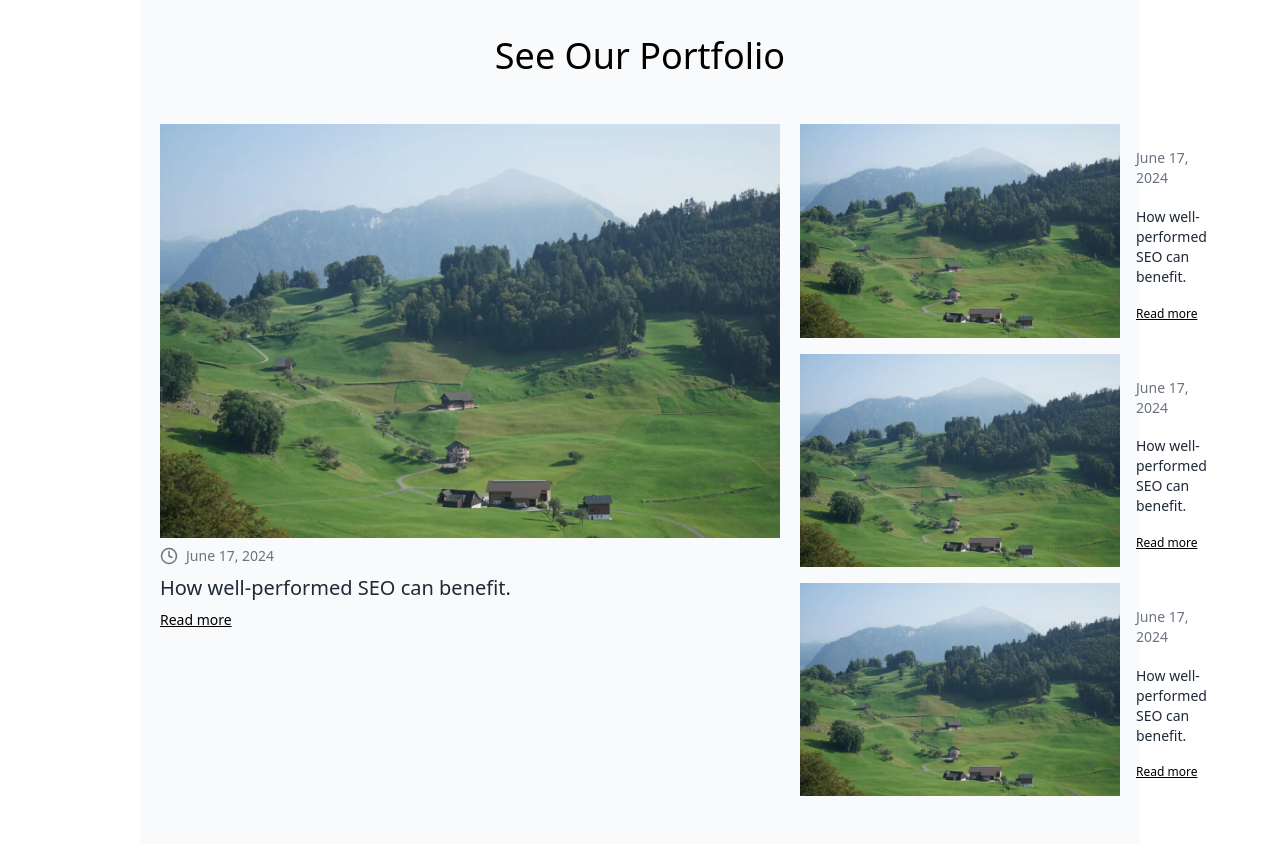
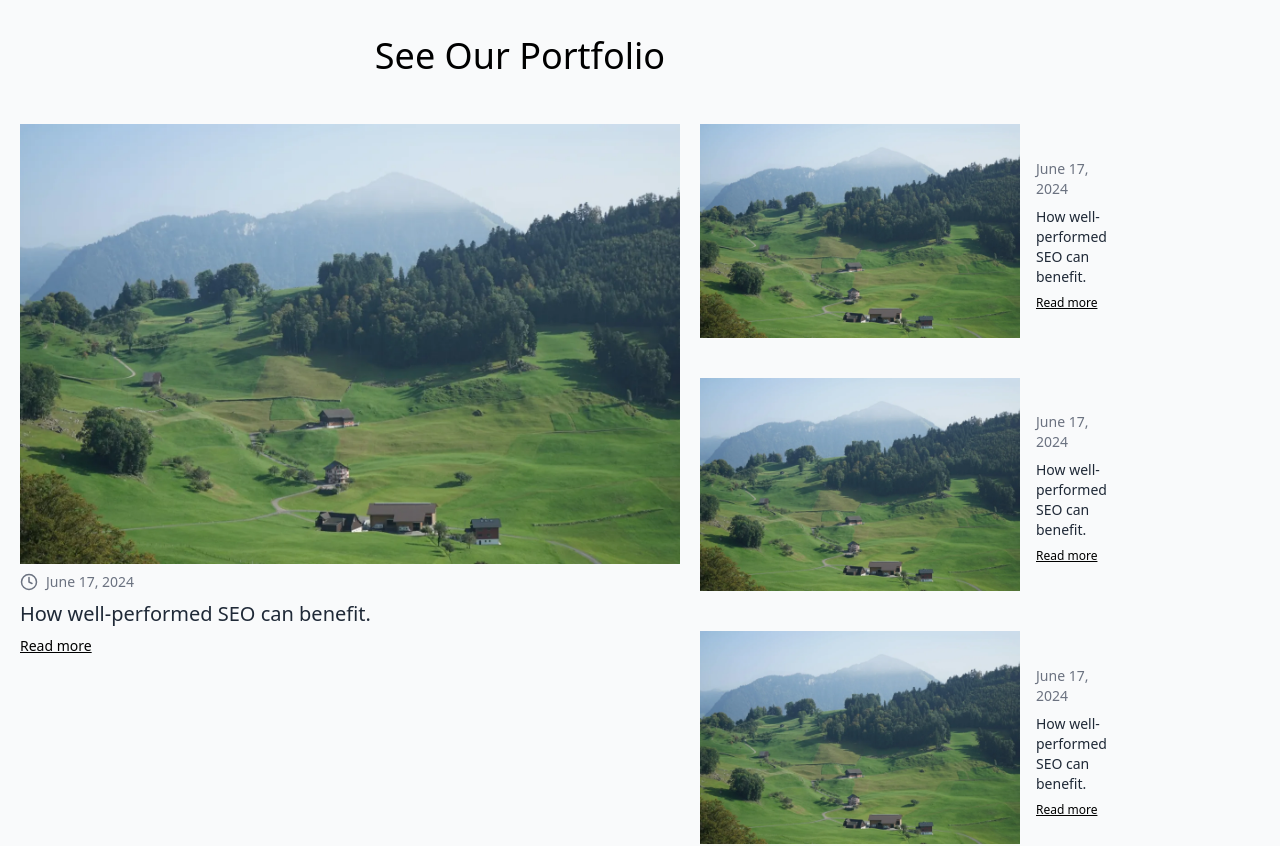
Before and after one commit to sah246ir/Landing-Page, a React (Create React App) app: page /case-study in a window 1280 px wide. Shown: the part 2780-3626 px from the top of the page. Built offline with nearby package versions, Linux system fonts and the light colour scheme.

Commit message:
fix: responsive

```diff
--- a/src/pages/CaseStudiesPage.tsx
+++ b/src/pages/CaseStudiesPage.tsx
@@ -10,7 +10,7 @@ const CaseStudiesPage = () => {
   return (
     <div>
 
-      <MainHeadingSection title='Explore Our Case Studies' description='it to make a type specimen book. It has survived not only five centuries'/>
+      <MainHeadingSection title='Explore Our Case Studies' description='it to make a type specimen book. It has survived not only five centuries' />
 
 
       <Section padded style={{ marginInline: "auto" }} className="flex-col p-5 max-w-[1000px] gap-10">
@@ -38,19 +38,18 @@ const CaseStudiesPage = () => {
         </div>
       </Section>
 
-      <Section gray padded style={{ marginInline: "auto" }} className="!block p-5 max-w-[1000px] ">
-        <Heading className='text-center mb-12'>
-          See Our Portfolio
-        </Heading>
-
-        <div className="flex flex-wrap gap-5 justify-start">
-          <CaseStudyBlogCard size='s' className='mb-0 flex-grow lg:flex-grow- ' ContentclassName='!rounded-0 w-full' />
-
-          <div className=" flex flex-col gap-4">
-            <HorizontalBlogCard size='m' ContentclassName='flex flex-col h-full justify-between py-4 ' />
-            <HorizontalBlogCard size='m' ContentclassName='flex flex-col h-full justify-between py-4 ' />
-            <HorizontalBlogCard size='m' ContentclassName='flex flex-col h-full justify-between py-4 ' />
-
+      <Section gray padded style={{ marginInline: "auto" }} className="!block p-5 ">
+        <div className="max-w-[1000px] ">
+          <Heading className='text-center mb-12'>
+            See Our Portfolio
+          </Heading>
+          <div className="flex flex-wrap gap-5 justify-between items-start">
+            <CaseStudyBlogCard size='s' className='mb-0 flex-grow lg:flex-grow- ' ContentclassName='!rounded-0 w-full' />
+            <div className=" flex flex-col gap-10">
+              <HorizontalBlogCard size='m' ContentclassName='flex flex-col h-full justify-between  ' />
+              <HorizontalBlogCard size='m' ContentclassName='flex flex-col h-full justify-between  ' />
+              <HorizontalBlogCard size='m' ContentclassName='flex flex-col h-full justify-between  ' />
+            </div>
           </div>
         </div>
       </Section>
```
